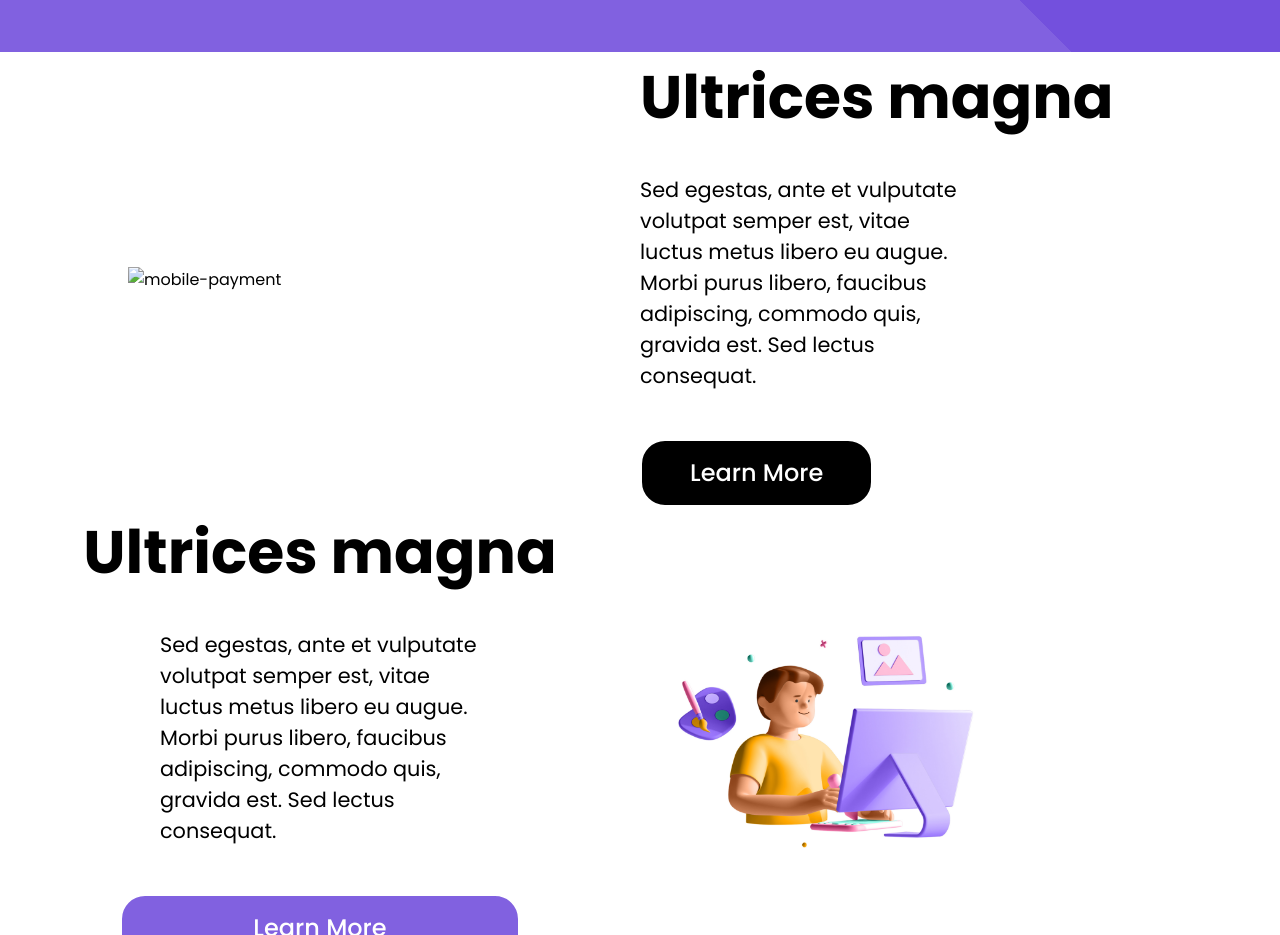
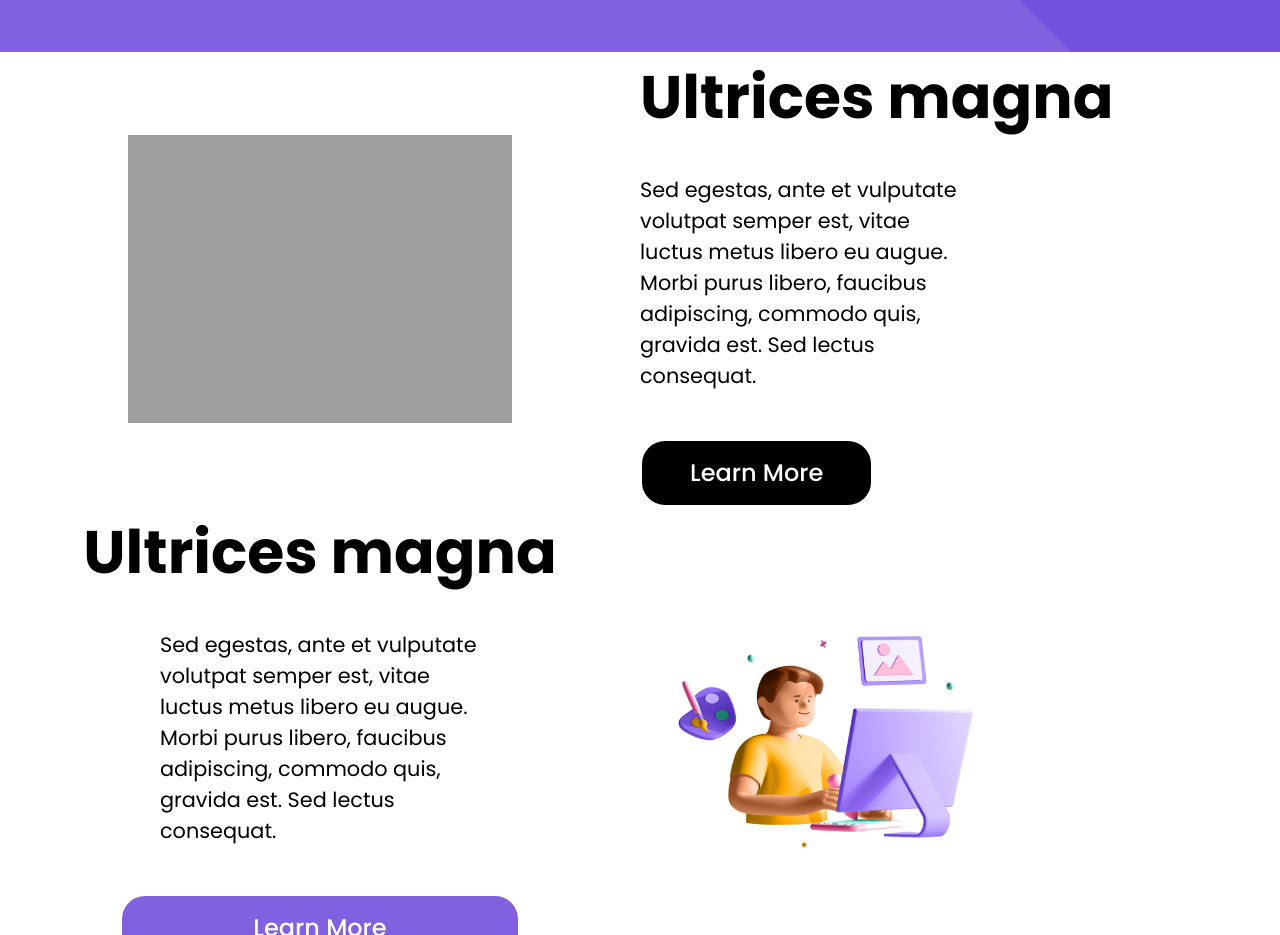
Before and after one commit to domczuk/Agency-3D-HTML-CSS-JS, a plain HTML site: page index.html in a window 1280 px wide. Shown: the part 3220-4155 px from the top of the page. Drawn offline with Linux system fonts and the light colour scheme; the site is published under a folder, as on GitHub Pages, so addresses that start at the root find nothing.

Commit message:
image-modi

```diff
--- a/index.html
+++ b/index.html
@@ -119,7 +119,7 @@
             <div class="features__box__container">
                 <div class="features__box">
                     <div class="features__box__images">
-                        <img src="/bank-card-mobile-phone-online-payment.jpg" alt="mobile-payment" class="features__image">
+                        <img src="bank-card-mobile-phone-online-payment.jpg" alt="mobile-payment" class="features__image">
                     </div>
                     <div class="features__box__content">
                         <h1 class="features__box__primary__heading">Ultrices magna</h1>
```
